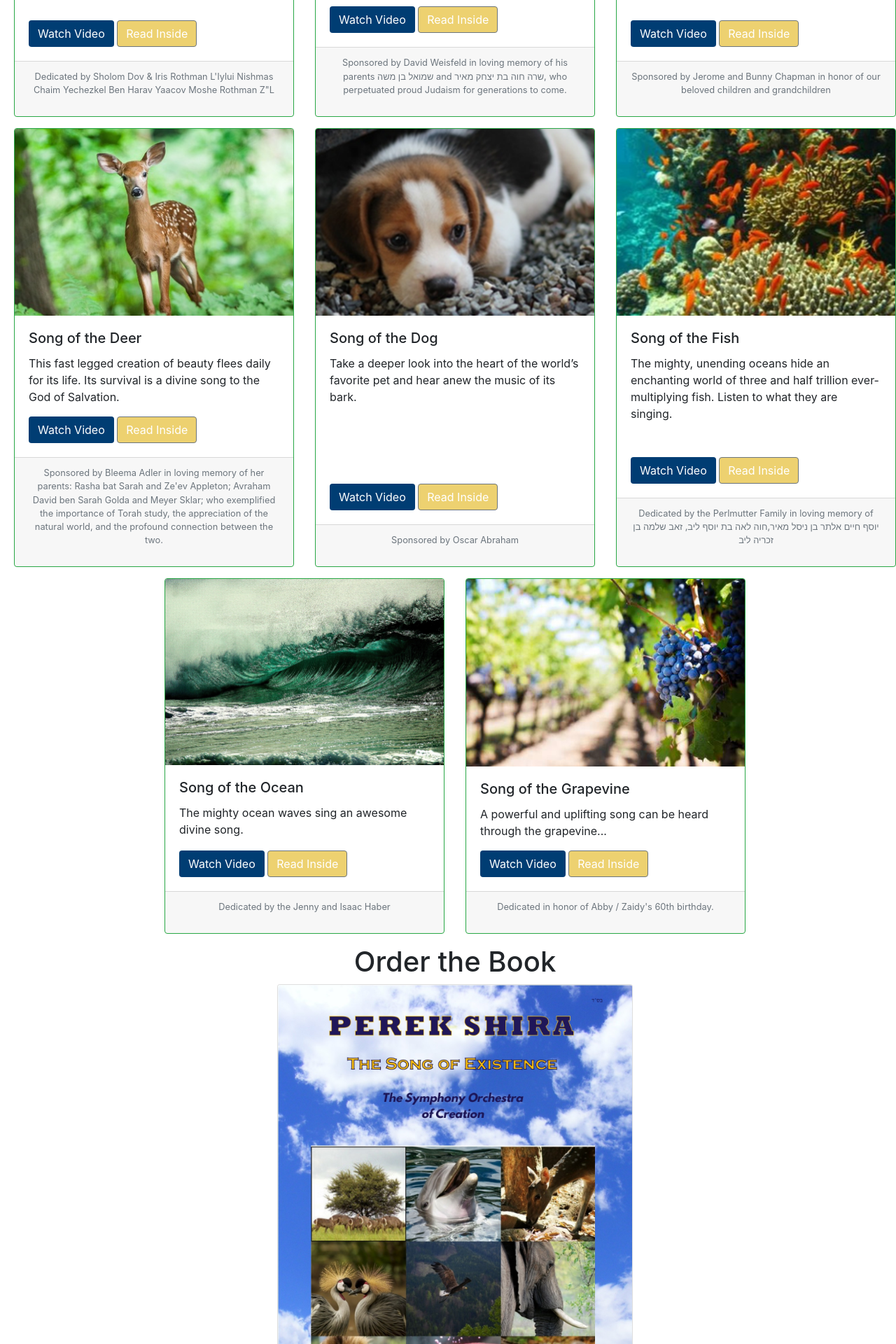
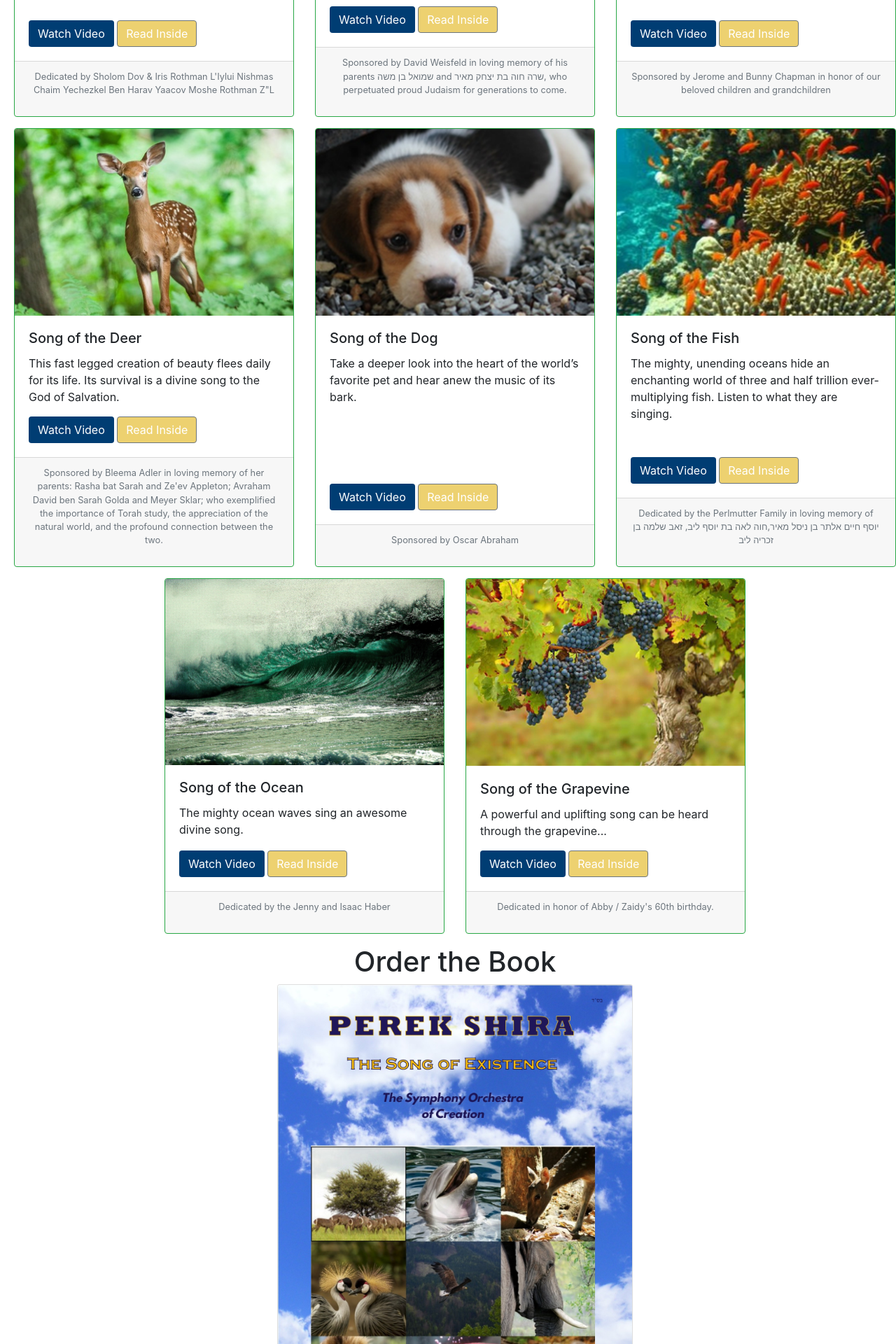
Before and after one commit to SBKraines/SBKraines.github.io, a Jekyll site: the page index.html, which Jekyll copies as it is, in a window 1280 px wide. Shown: the part 2475-4395 px from the top of the page at 70% size. Built offline with Jekyll 4.4.1, drawn with Linux system fonts in a browser that asks for light colours.

Commit message:
Update index.html

```diff
--- a/index.html
+++ b/index.html
@@ -487,7 +487,7 @@
             </div>
             <div class="col-sm-4 mb-3">
                 <div class="card border-success h-100">
-                    <img class="card-img-top" src="img/animals/Grapevine.jpg" alt="Wine in Judiasm">
+                    <img class="card-img-top" src="img/animals/Grapevine2.jpg" alt="Wine in Judiasm">
                     <div class="card-body" style="padding: 1.25rem 1.25rem 0px;">
                         <h5 class="card-title">Song of the Grapevine</h5>
                         <div class="card-text">
```
